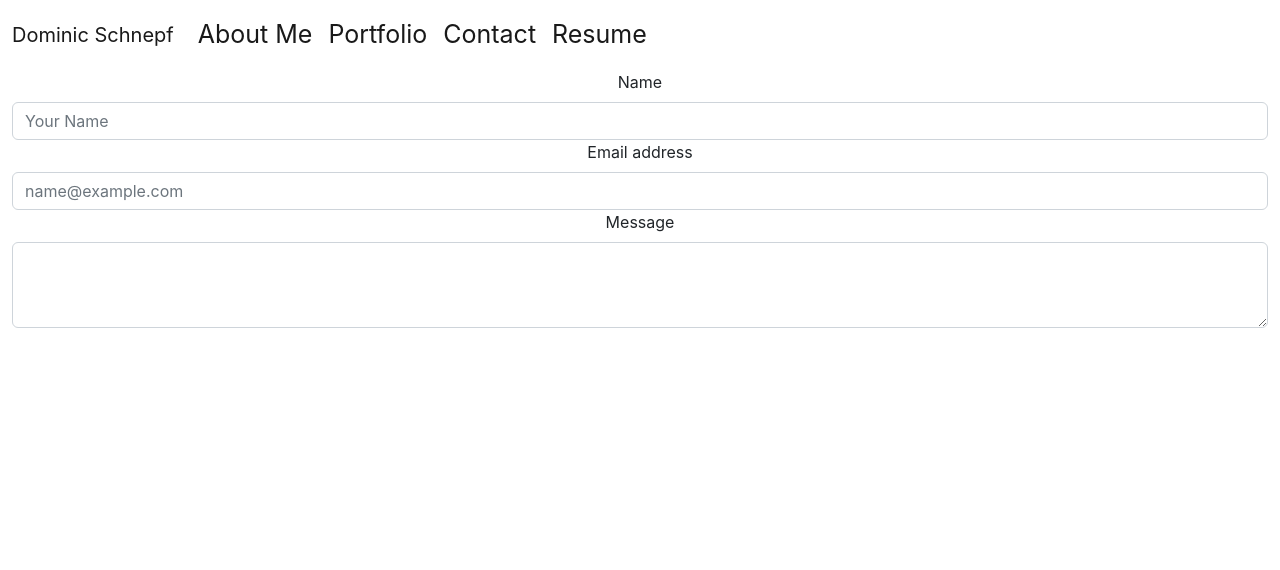
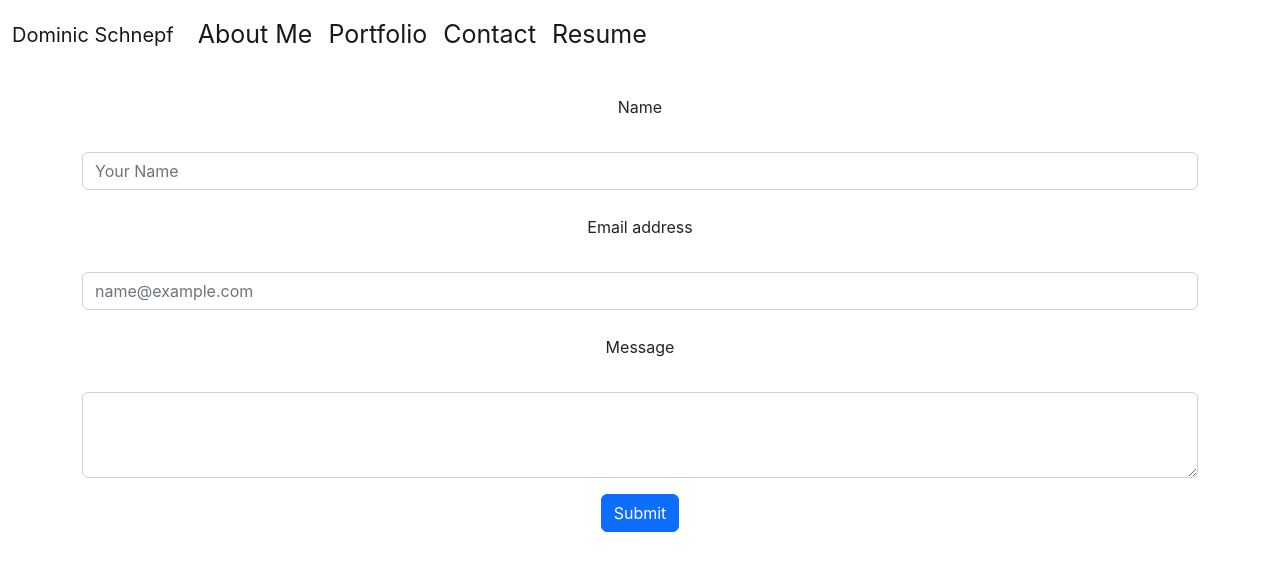
Before and after one commit to Dschnepf7/Dominic-Schnepf-Portfolio, a React (Create React App) app in the folder portfolio/: page / in a window 1280 px wide. Both pictures are taken after a click on the link "Contact". Shown: the top 570 px of the page. Built offline with nearby package versions, Linux system fonts and the light colour scheme.

Commit message:
formatted and worked on resume/contact components

```diff
--- a/portfolio/src/App.js
+++ b/portfolio/src/App.js
@@ -1,13 +1,7 @@
-import logo from './logo.svg';
 import React, { useState } from "react";
 import './App.css';
 import Header from '../src/components/Header';
 import Footer from '../src/components/Footer';
-import AboutMe from './components/AboutMe';
-import Portfolio from './components/Portfolio';
-import Contact from './components/Contact';
-import Resume from './components/Resume';
-import Home from './components/Home';
 
 function App() {
   return (
--- a/portfolio/src/components/Contact.js
+++ b/portfolio/src/components/Contact.js
@@ -2,6 +2,7 @@ import React from 'react';
 
 function Contact() {
   return (
+    <div class="container-xl ">
     <div className="mb-3">
       <label htmlFor="exampleFormControlInput1" className="form-label">Name</label>
       <input type="text" className="form-control" id="exampleFormControlInput1" placeholder="Your Name" />
@@ -12,6 +13,8 @@ function Contact() {
         <textarea className="form-control" id="exampleFormControlTextarea1" rows="3"></textarea>
       </div>
     </div>
+    <button type="button" class="btn btn-primary">Submit</button>
+    </div>
   )
 }
 
--- a/portfolio/src/components/Resume.js
+++ b/portfolio/src/components/Resume.js
@@ -4,7 +4,7 @@ import React from 'react';
 function Resume(){
     return (
         <div>
-            <iframe src="https://docs.google.com/document/d/e/2PACX-1vSYpYSOFBuR3OalPrT8eVDaeCkRy5DRw4wmSwzmnu2kJGOW5w31udhjBbGPE8HRAw/pub?embedded=true" title="Resume"></iframe>
+            <iframe src="https://docs.google.com/document/d/e/2PACX-1vSYpYSOFBuR3OalPrT8eVDaeCkRy5DRw4wmSwzmnu2kJGOW5w31udhjBbGPE8HRAw/pub?embedded=true" width="1000px" height="1500px" title="Resume"></iframe>
         </div>
     )
 
--- a/portfolio/src/index.css
+++ b/portfolio/src/index.css
@@ -56,3 +56,11 @@ footer{
   padding-top: 50px;
   font-size: 3.5rem;
 }
+
+.form-container{
+  padding:150px;
+}
+
+.form-label{
+  padding:25px;
+}
```
Also changed, not shown: portfolio/src/components/Navbar.js (indentation only).
